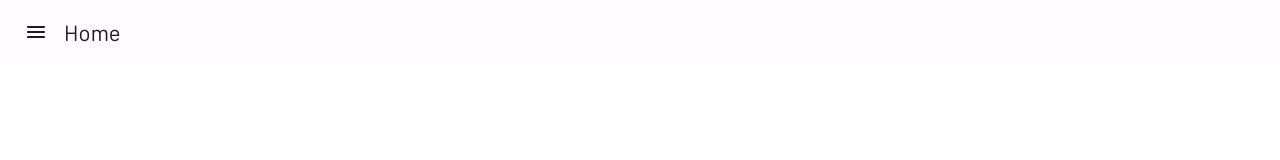
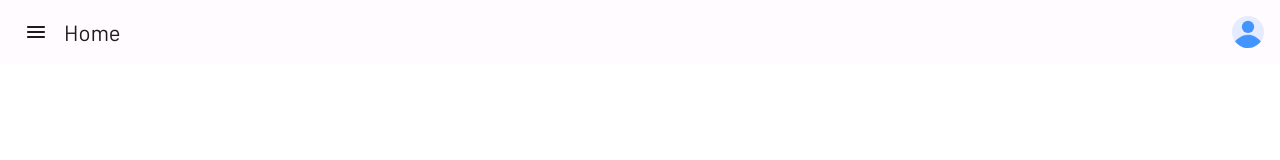
Before and after one commit to hamilton-i7/sweeties-admin, an Angular app: page / in a window 1280 px wide. Shown: the top 160 px of the page. Built offline with nearby package versions, Linux system fonts and the light colour scheme.

Commit message:
Create basic styles for buttons

```diff
--- /dev/null
+++ b/src/app/features/home/components/home-top-bar/home-top-bar.component.html
@@ -0,0 +1,13 @@
+<app-top-bar headline="Home" [showNavigationIcon]="true">
+  <button class="avatar" type="button">
+    <svg viewBox="0 0 80 81" fill="none" xmlns="http://www.w3.org/2000/svg">
+      <circle cx="40" cy="40" r="40" fill="#E6ECFF" />
+      <circle cx="40" cy="27.1647" r="15.3846" fill="#4294FF" />
+      <path
+        d="M8.12402 63.6496C18.2283 51.4815 45.1259 34.4461 71.8827 63.6496C61.4721 75.905 34.1456 93.0627 8.12402 63.6496Z"
+        fill="#4294FF"
+        stroke="#4294FF"
+      />
+    </svg>
+  </button>
+</app-top-bar>
--- /dev/null
+++ b/src/app/features/home/components/home-top-bar/home-top-bar.component.scss
@@ -0,0 +1,6 @@
+.avatar {
+  display: grid;
+  place-items: center;
+  height: 3.2rem;
+  width: 3.2rem;
+}
--- a/src/app/features/home/home.component.html
+++ b/src/app/features/home/home.component.html
@@ -1,2 +1,2 @@
-<app-top-bar headline="Home" [showNavigationIcon]="true"></app-top-bar>
+<app-home-top-bar></app-home-top-bar>
 <p>home works!</p>
--- a/src/app/features/home/home.module.ts
+++ b/src/app/features/home/home.module.ts
@@ -2,9 +2,10 @@ import { NgModule } from '@angular/core';
 import { CommonModule } from '@angular/common';
 import { HomeComponent } from './home.component';
 import { ShareModule } from '../../share/share.module';
+import { HomeTopBarComponent } from './components/home-top-bar/home-top-bar.component';
 
 @NgModule({
-  declarations: [HomeComponent],
+  declarations: [HomeComponent, HomeTopBarComponent],
   imports: [CommonModule, ShareModule],
   exports: [HomeComponent],
 })
--- a/src/app/share/components/icon-button/icon-button.component.scss
+++ b/src/app/share/components/icon-button/icon-button.component.scss
@@ -3,13 +3,8 @@
 button {
   @extend %ripple;
 
-  background: none;
-  border: none;
   border-radius: 50%;
   height: 4rem;
-  outline: none;
-  overflow: hidden;
-  padding: 0;
   width: 4rem;
 
   & .state-layer {
--- a/src/app/share/components/top-bar/top-bar.component.html
+++ b/src/app/share/components/top-bar/top-bar.component.html
@@ -13,5 +13,7 @@
     </svg>
   </app-icon-button>
   <h1 class="top-bar__title">{{ headline }}</h1>
-  <div class="top-bar__actions"></div>
+  <div class="top-bar__actions">
+    <ng-content></ng-content>
+  </div>
 </header>
--- /dev/null
+++ b/src/sass/components/_button.scss
@@ -0,0 +1,8 @@
+button {
+  background: none;
+  outline: none;
+  border: none;
+  cursor: pointer;
+  padding: 0;
+  overflow: hidden;
+}
--- a/src/sass/styles.scss
+++ b/src/sass/styles.scss
@@ -2,4 +2,5 @@
 @use "./abstracts/placeholders";
 @use "./base/reset";
 @use "./base/typography";
+@use "./components/button";
 @use "./themes/light-theme";
```
Also changed, not shown: src/app/features/home/components/home-top-bar/home-top-bar.component.ts (added, +10 -0 lines), 1 other file (tests, documents, lock files or other folders).
